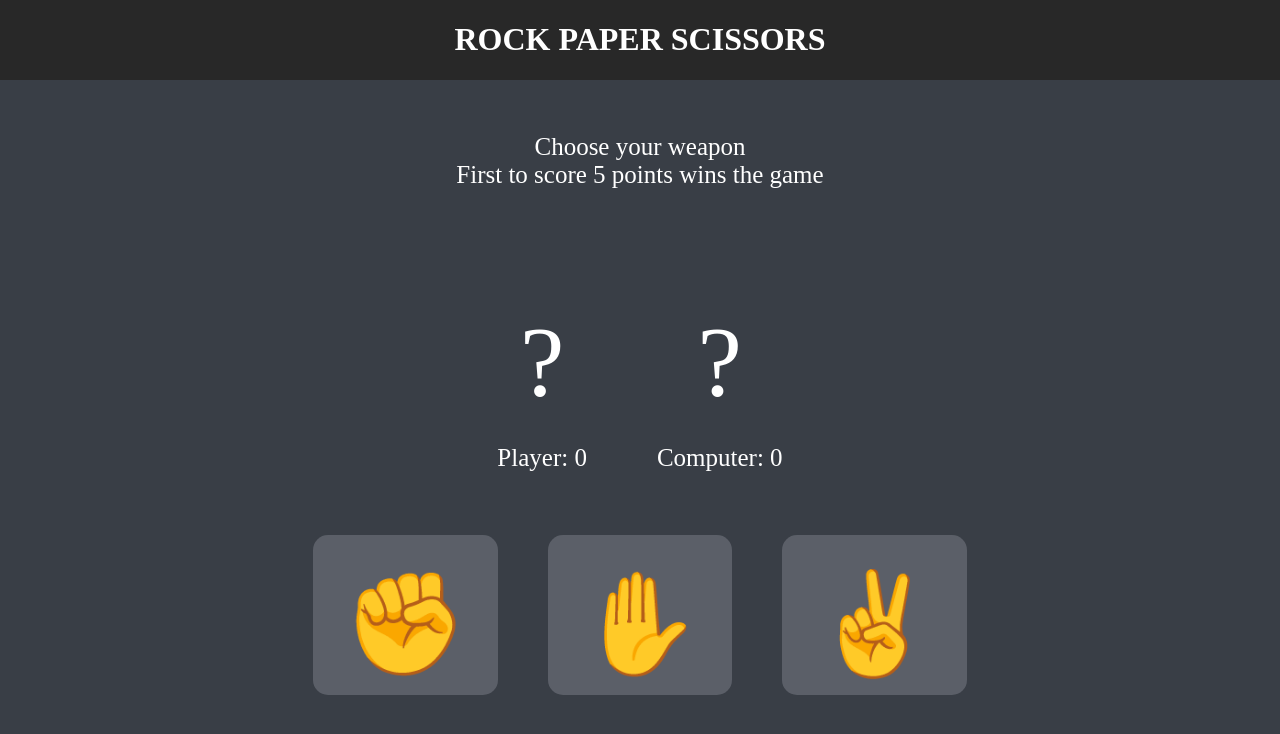
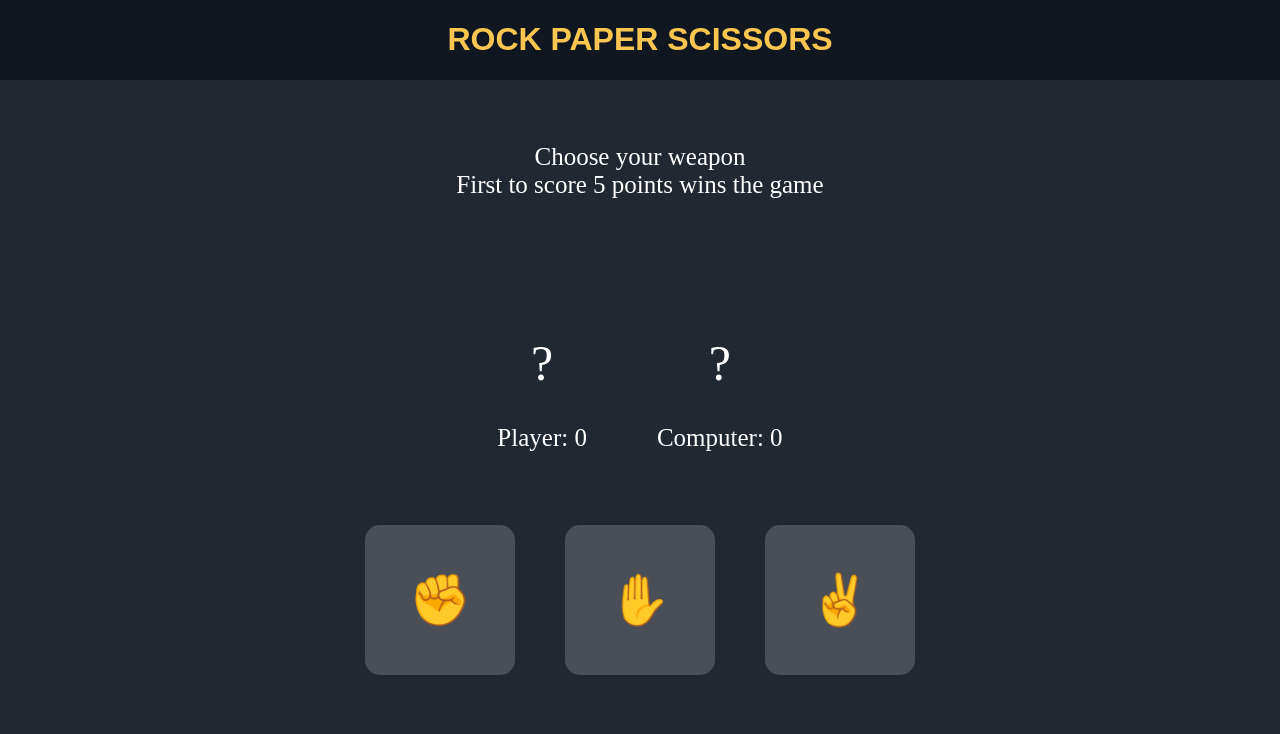
Before and after one commit to om0004/rock-paper-scissors, a plain HTML site: page index.html in a window 1280 px wide. Drawn offline with Linux system fonts and the light colour scheme; a web font is replaced by a local one.

Commit message:
added heading and hover effects

```diff
--- a/index.html
+++ b/index.html
@@ -7,6 +7,9 @@
     <title>Rock Paper Scissors</title>
     <script src="javascript.js" defer></script>
     <link rel="stylesheet" href="style.css">
+    <style>
+        @import url('https://fonts.cdnfonts.com/css/battlestar');
+    </style>
 </head>
 <body>
     <div class="upper">
@@ -30,9 +33,16 @@
         </div>
     </div>
     <div class="lower">
-        <div class="emoji" id="rock">✊</div>
-        <div class="emoji" id="paper">✋</div>
-        <div class="emoji" id="scissors">✌️</div>
+        <button class="emoji" id="rock">
+        ✊
+        </button>
+        <button class="emoji" id="paper">
+        ✋
+        </button>
+        <button class="emoji" id="scissors">
+        ✌️
+        </button>
+
     </div>
 
 </body>
--- a/javascript.js
+++ b/javascript.js
@@ -85,7 +85,7 @@ function findEmoji(selection)
 }
 function game(e)
 {
-    let playerSelection = e.target.id;
+    let playerSelection = e.target.id; // or this.id
     // find value of clicked icon through ID
     let computerSelection = getComputerChoice();
     // random computer selection
@@ -100,7 +100,7 @@ function game(e)
 
 
 }
-let click = document.querySelectorAll('.lower div');
+let click = document.querySelectorAll('.lower button');
 
 click.forEach((button) =>
 {
--- a/style.css
+++ b/style.css
@@ -2,7 +2,7 @@ body{
     margin:0px;
     height:100vh;
     /* fixed height of page */
-    background-color:#393e46;
+    background-color:#222831;
     display:flex;
     color:white;
     flex-direction:column;
@@ -10,11 +10,18 @@ body{
 /* upper */
 .upper
 {
-    background-color:#282828;
+    display:flex;
+    text-align:center;
+    background-color:#111720;
+    margin:0px;
 }
 h1
 {   text-align:center;
-    color:white;
+    font-weight:bold;
+    color:#fac650;
+    display:block;
+    flex-grow:1;
+    font-family: 'BattleStar', sans-serif;
 }
 
 /* middle */
@@ -22,7 +29,7 @@ h1
 .middle
 {
     flex-grow:2;
-    background-color:#393e46;
+    background-color:#222831;
     display:flex;
     flex-direction:column;
     justify-content: space-around;
@@ -62,20 +69,27 @@ h1
     flex-grow:1;
     display:flex;
     justify-content:center;
-    gap:10px;
     gap:50px;
-    align-items: flex-start;
 }
-.lower div
+.lower button
 {
+    border:0px;
+    background-color:#4a4f57;
+    border-radius:15px;
+    padding:0px;
+    height:150px;
+    width:150px;
+}
+.lower button:hover
+{
+
     background-color:#5b5f68;
-    border-radius:15px;
-    padding:30px;
+    cursor: pointer;
 }
 .emoji
 {
-    font-size:100px;
-    height:100px;
+    font-size:50px;
+    height:50px;
 }
 .button-div
 {
```
